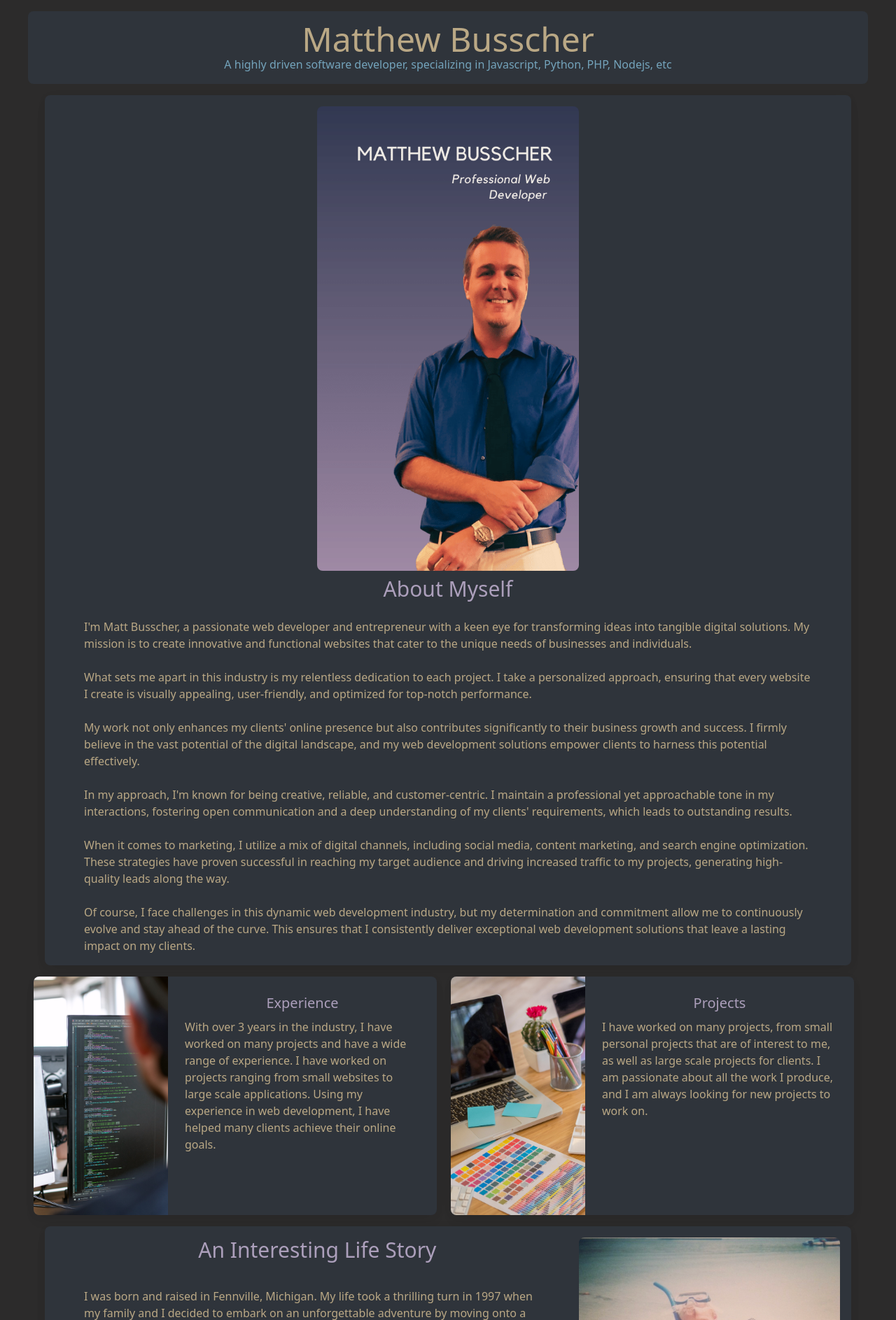
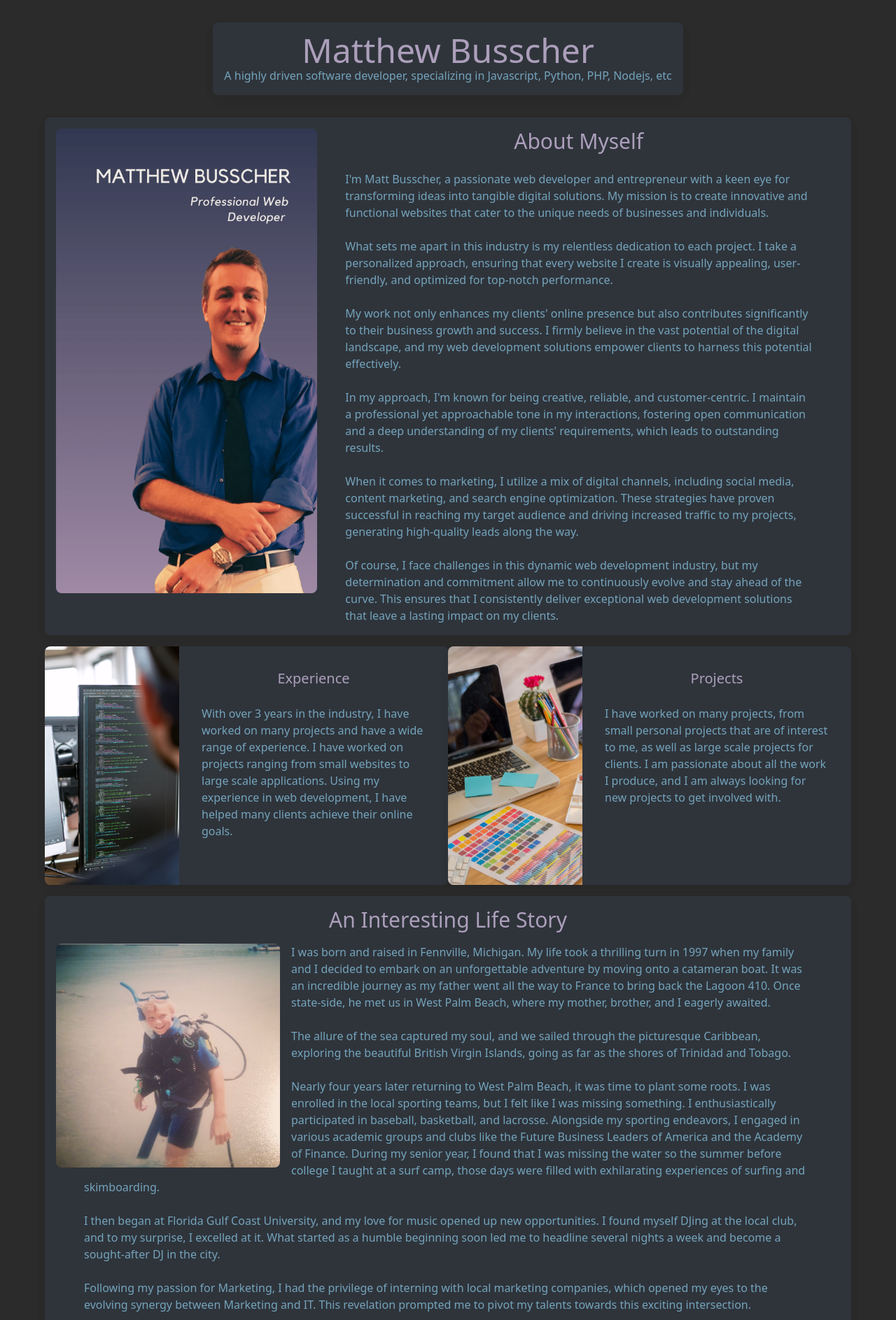
Before and after one commit to MattBusscher/mjb-flask-portfolio, a Flask app: page / in a window 1280 px wide. Shown: the part 43-1930 px from the top of the page at 70% size. Run offline with Flask 3, Linux system fonts and the light colour scheme; some libraries are stand-ins or nearby versions.

Commit message:
fixed tailwind and html. also updated

```diff
--- a/static/dist/output.css
+++ b/static/dist/output.css
@@ -576,6 +576,14 @@ video {
   grid-column: span 2 / span 2;
 }
 
+.float-left {
+  float: left;
+}
+
+.clear-left {
+  clear: left;
+}
+
 .m-4 {
   margin: 1rem;
 }
@@ -627,6 +640,10 @@ video {
 
 .mt-2 {
   margin-top: 0.5rem;
+}
+
+.mb-6 {
+  margin-bottom: 1.5rem;
 }
 
 .block {
@@ -653,6 +670,10 @@ video {
   max-width: 72rem;
 }
 
+.max-w-xs {
+  max-width: 20rem;
+}
+
 .flex-1 {
   flex: 1 1 0%;
 }
@@ -663,6 +684,10 @@ video {
 
 .grid-cols-3 {
   grid-template-columns: repeat(3, minmax(0, 1fr));
+}
+
+.grid-cols-2 {
+  grid-template-columns: repeat(2, minmax(0, 1fr));
 }
 
 .flex-row {
--- a/templates/home_index.html
+++ b/templates/home_index.html
@@ -4,23 +4,24 @@
     {{ super() }}
 {% endblock %}
 {% block content %}
-<div class="banner-container p-4 m-4 bg-grey rounded-lg">
-    <h1 class="text-bold text-5xl text-teak">Matthew Busscher</h1>
+
+
+<body>
+    <div class="banner-container p-4 m-4">
+        <div class="bg-grey rounded-lg p-4 max-w-6xl shadow-[0_2px_15px_-3px_rgba(0,0,0,0.07),0_10px_20px_-2px_rgba(0,0,0,0.04)]" >
+            <h1 class="text-bold text-5xl text-maroon">Matthew Busscher</h1>
             <p class="text-green">A highly driven software developer, specializing in Javascript, Python, PHP, Nodejs, etc</p>
         </div>
-
-    <body>
-
+    </div>
     <div class="flex justify-center m-4">
         <div class="bg-grey rounded-lg p-4 max-w-6xl shadow-[0_2px_15px_-3px_rgba(0,0,0,0.07),0_10px_20px_-2px_rgba(0,0,0,0.04)]" >
             <div class="grid grid-cols-3 justify-center">
-                    <div></div>
+
             <img src="{{ url_for('static', filename='images/mjbportrait.png') }}" alt="Portrait Picture" class="rounded-lg mb-2 ">
-                </div>
-                    <div></div>
+            <div class="col-span-2">
                 <h1 class="text-bold text-3xl mx-2 text-maroon hover:underline">About Myself</h1>
                 <div>
-                    <p class="text-teak mx-10"><br>
+                    <p class="text-green mx-10"><br>
                         I'm Matt Busscher, a passionate web developer and entrepreneur with a keen eye for transforming ideas into tangible digital solutions. My mission is to create innovative and functional websites that cater to the unique needs of businesses and individuals.
                         <br><br>
                         What sets me apart in this industry is my relentless dedication to each project. I take a personalized approach, ensuring that every website I create is visually appealing, user-friendly, and optimized for top-notch performance.
@@ -36,47 +37,56 @@
                 </div>
             </div>
             </div>
+
+
+        </div>
+    </div>
     <div class="flex justify-center m-4">
 
-            <div class="flex flex-col rounded-lg bg-grey shadow-[0_2px_15px_-3px_rgba(0,0,0,0.07),0_10px_20px_-2px_rgba(0,0,0,0.04)] md:max-w-xl md:flex-row mx-1">
+        <div class="flex flex-col rounded-lg bg-grey shadow-[0_2px_15px_-3px_rgba(0,0,0,0.07),0_10px_20px_-2px_rgba(0,0,0,0.04)] md:max-w-xl md:flex-row">
             <img
                 class="h-96 w-full rounded-t-lg object-cover md:h-auto md:w-48 md:rounded-none md:rounded-l-lg"
                 src="{{ url_for('static', filename='images/CardPic1.png') }}"
                 alt="" />
-                <div class="flex flex-col justify-start p-6">
+            <div class="flex flex-col justify-start p-8">
                 <h5
-                    class="mb-2 text-xl font-medium text-maroon hover:underline">
+                class="mb-6 text-xl font-medium text-maroon hover:underline">
                 <a href="/resume">Experience</a>
                 </h5>
-                    <p class="text-base text-teak">
+                <p class="text-base text-green">
                 With over 3 years in the industry, I have worked on many projects and have a wide range of experience. I have worked on projects ranging from small websites to large scale applications. Using my experience in web development, I have helped many clients achieve their online goals.
                 </p>
 
             </div>
         </div>
 
-            <div class="flex flex-col rounded-lg bg-grey shadow-[0_2px_15px_-3px_rgba(0,0,0,0.07),0_10px_20px_-2px_rgba(0,0,0,0.04)] md:max-w-xl md:flex-row mx-4">
+        <div class="flex flex-col rounded-lg bg-grey shadow-[0_2px_15px_-3px_rgba(0,0,0,0.07),0_10px_20px_-2px_rgba(0,0,0,0.04)] md:max-w-xl md:flex-row">
             <img
                 class="h-96 w-full rounded-t-lg object-cover md:h-auto md:w-48 md:rounded-none md:rounded-l-lg"
                 src="{{ url_for('static', filename='images/CardPic2.png') }}"
                 alt="" />
-                <div class="flex flex-col justify-start p-6">
+            <div class="flex flex-col justify-start p-8">
                 <h5
-                    class="mb-2 text-xl font-medium text-maroon hover:underline">
+                class="mb-6 text-xl font-medium text-maroon hover:underline">
                 <a href="/projects">Projects</a>
                 </h5>
-                    <p class="text-base text-teak">
-                    I have worked on many projects, from small personal projects that are of interest to me, as well as large scale projects for clients. I am passionate about all the work I produce, and I am always looking for new projects to work on.
+                <p class="text-base text-green">
+                I have worked on many projects, from small personal projects that are of interest to me, as well as large scale projects for clients. I am passionate about all the work I produce, and I am always looking for new projects to get involved with.
                 </p>
             </div>
         </div>
     </div>
 
   <div class="flex justify-center m-4">
-    <div class="bg-grey rounded-lg p-4 max-w-6xl shadow-[0_2px_15px_-3px_rgba(0,0,0,0.07),0_10px_20px_-2px_rgba(0,0,0,0.04)]" >
-        <div class="grid grid-cols-3 justify-center">
-                <div class="col-span-2"><h1 class="text-bold text-3xl mx-2 text-maroon hover:underline">An Interesting Life Story</h1>
-                    <p class="text-teak mx-10 mb-3">                <p class="text-teak mx-10 mb-3"><br>
+    <div class="bg-grey rounded-lg p-4 max-w-6xl shadow-[0_2px_15px_-3px_rgba(0,0,0,0.07),0_10px_20px_-2px_rgba(0,0,0,0.04)]">
+      <div class="grid grid-cols-2 justify-center">
+        <div class="col-span-2">
+          <h1 class="text-bold text-3xl mx-2 mb-4 text-maroon hover:underline">An Interesting Life Story</h1>
+          <div class="clear-left float-left pr-4">
+            <img src="{{ url_for('static', filename='images/youngmatt.jpeg') }}" alt="My Scuba certification at age 8" class="rounded-lg max-w-xs mb-2" style="aspect-ratio: 1 / 1;">
+
+          </div>
+          <p class="text-green mx-10 mb-3">
             I was born and raised in Fennville, Michigan. My life took a thrilling turn in 1997 when my family and I decided to embark on an unforgettable adventure by moving onto a catameran boat. It was an incredible journey as my father went all the way to France to bring back the Lagoon 410. Once state-side, he met us in West Palm Beach, where my mother, brother, and I eagerly awaited.
             <br><br>
             The allure of the sea captured my soul, and we sailed through the picturesque Caribbean, exploring the beautiful British Virgin Islands, going as far as the shores of Trinidad and Tobago.
@@ -97,10 +107,7 @@
             In the face of uncertainties, I stood strong, ready to embrace new opportunities, armed with a wealth of experiences and skills. My journey so far has taught me resilience, adaptability, and an unwavering determination to follow my passions wherever they may lead.
             <br>
           </p>
-                </div>
-                <div>
-                <img src="{{ url_for('static', filename='images/youngmatt.jpeg') }}" alt="My Scuba certification at age 8" class="rounded-lg mb-2" style="aspect-ratio: 1 / 1;">
-                <p class="text-red font-semibold"> First Scuba Diving Certification</p>
+          <div class="clear-left"></div> <!-- Clear the float after the floated element -->
         </div>
       </div>
     </div>
--- a/templates/projects.html
+++ b/templates/projects.html
@@ -4,11 +4,11 @@
     {{ super() }}
 {% endblock %}
 {% block content %}
-<div class="container mx-auto py-8 p-8">
+<div class="lg:container mx-auto py-8 p-8">
 
     <div class="banner-container p-6 m-4 bg-grey rounded-lg hover:bg-blue duration-500">
-        <h3 class="font-semibold text-red mb-4"><a class="hover:underline hover:text-grey text-3xl" rel="noopener noreferrer" target="_blank" href="https://github.com/MattBusscher/doorman">Doorman Mobile app</a></h3>
-        <p class="text-purp">A Flutter application for monitoring and measuring attendance at nightclub entrances. This is a project I am currently working on.</p>
+        <h3 class="font-semibold text-red mb-4"><a class="hover:underline hover:text-grey text-3xl" rel="noopener noreferrer" target="_blank" href="https://github.com/MattBusscher/fire-links-svelte">Svelte Link Fire</a></h3>
+        <p class="text-purp">A svelte app that shows links, similar to linktree. Allows users to login using google, create a profile with custom links.</p>
     </div>
 
     <div class="banner-container p-6 m-4 bg-grey rounded-lg hover:bg-blue duration-500">
```
Also changed, not shown: other parts of static/dist/output.css (+47 -12 lines), templates/resume.html (+55 -32 lines). Lines whose indentation alone changed are shown as unchanged.
